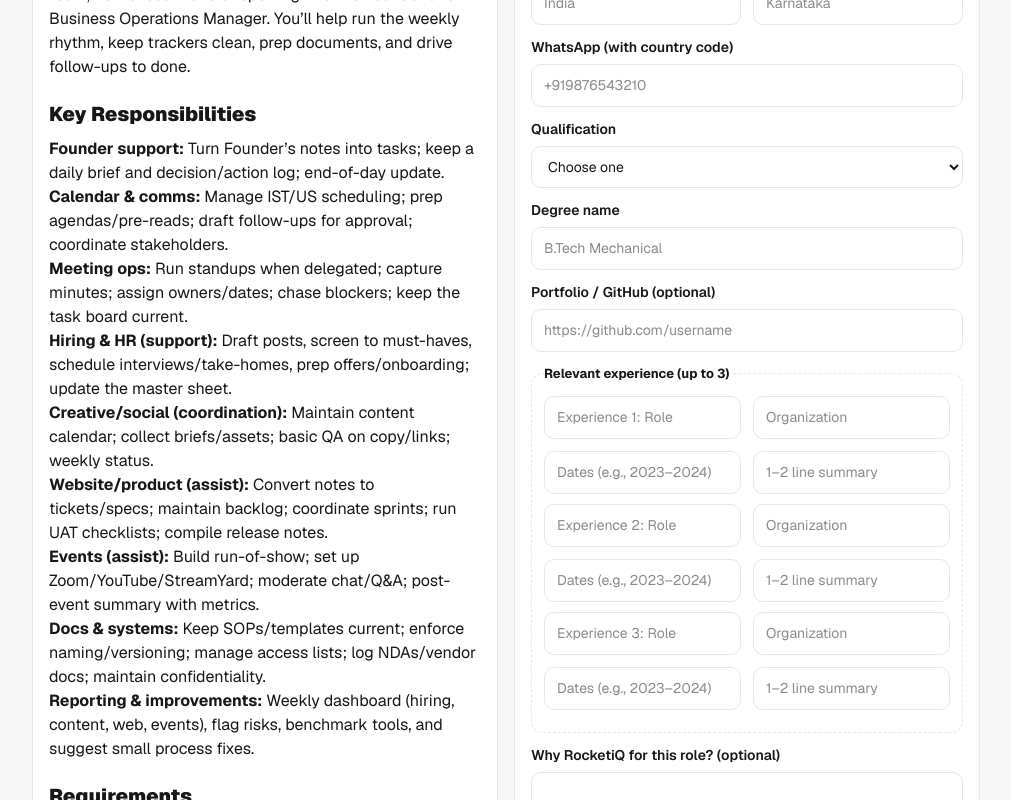
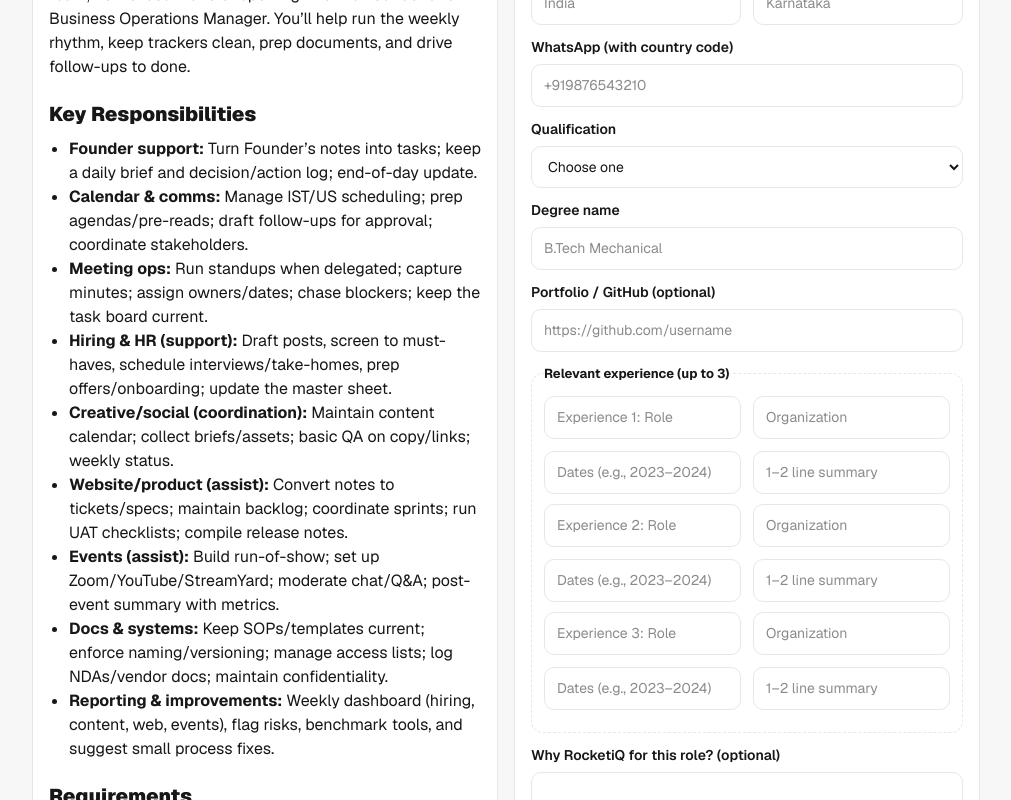
Before and after one commit to RocketiQ/nextjs-boilerplate, a Next.js app: page /business-operations-associate in a window 1280 px wide. Shown: the part 440-1240 px from the top of the page, without its empty margins (134-1145 px from the left). Built offline with nearby package versions, Linux system fonts and the light colour scheme; no server answers.

Commit message:
Update page.tsx

```diff
--- a/app/business-operations-associate/page.tsx
+++ b/app/business-operations-associate/page.tsx
@@ -73,7 +73,7 @@ export default function BusinessOpsAssociateApply() {
             </p>
 
             <h2 style={h2Next}><strong>Key Responsibilities</strong></h2>
-            <ul>
+            <ul style={{ listStyleType: 'disc', paddingLeft: '1.25rem', marginTop: 0 }}>
               <li><strong>Founder support:</strong> Turn Founder’s notes into tasks; keep a daily brief and decision/action log; end-of-day update.</li>
               <li><strong>Calendar &amp; comms:</strong> Manage IST/US scheduling; prep agendas/pre-reads; draft follow-ups for approval; coordinate stakeholders.</li>
               <li><strong>Meeting ops:</strong> Run standups when delegated; capture minutes; assign owners/dates; chase blockers; keep the task board current.</li>
```
